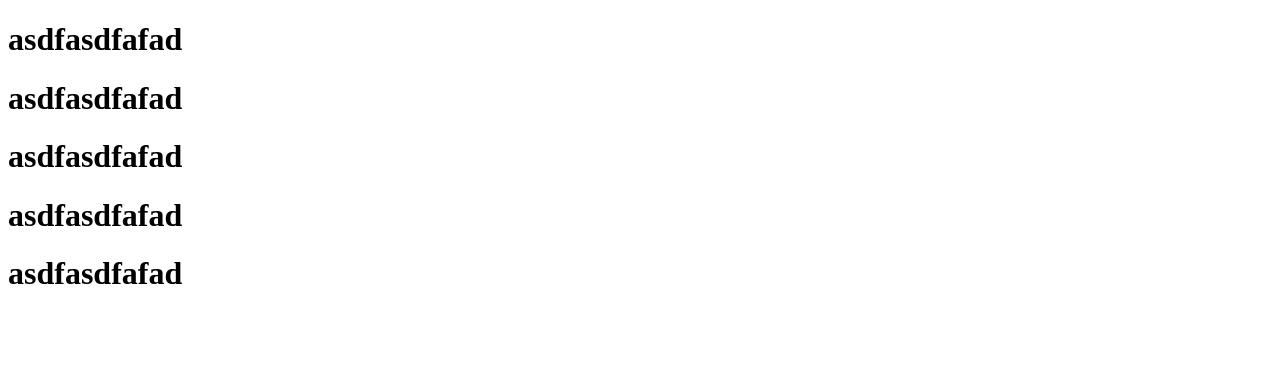
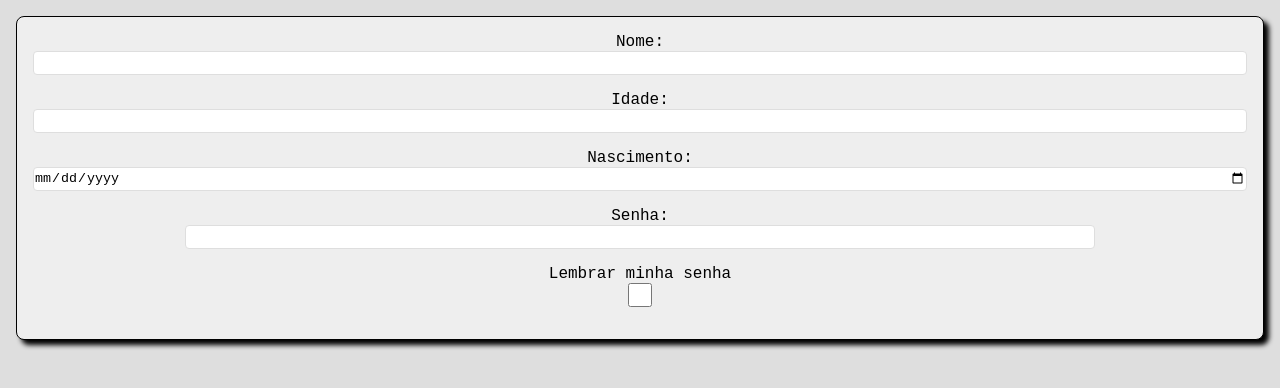
Before and after one commit to tiagolimar/aula-rep-fs18, a plain HTML site: page index.html in a window 1280 px wide. Drawn offline with Linux system fonts and the light colour scheme.

Commit message:
estilizacao

```diff
--- a/index.html
+++ b/index.html
@@ -8,20 +8,20 @@
 </head>
 <body>
     <form action="">
-        <h1>asdfasdfafad</h1>
+        <label for="nome">Nome:</label>
+        <input id="nome" name="nome" type="text">
+
+        <label for="idade">Idade:</label>
+        <input id="idade" name="idade" type="number">
+
+        <label for="nascimento">Nascimento:</label>
+        <input id="nascimento" name="nascimento" type="date">
+
+        <label for="senha">Senha:</label>
+        <input id="senha" name="senha" type="passaword">
+
+        <label for="lembrar">Lembrar minha senha</label>
+        <input type="checkbox" name="lembrar" id="lembrar">
     </form>
-    <form action="">
-        <h1>asdfasdfafad</h1>
-    </form>
-    <form action="">
-        <h1>asdfasdfafad</h1>
-    </form>
-    <form action="">
-        <h1>asdfasdfafad</h1>
-    </form>
-    <form action="">
-        <h1>asdfasdfafad</h1>
-    </form>
-
 </body>
 </html>
--- a/style.css
+++ b/style.css
@@ -0,0 +1,35 @@
+*{
+    margin: 0;
+    padding: 0;
+    box-sizing: border-box;
+}
+
+body{
+    font-family: 'Courier New', Courier, monospace;
+    background-color: #dedede;
+}
+
+form{
+    background-color: #eeeeee;
+    border: 1px solid black;
+    border-radius: 8px;
+    display: flex;
+    flex-direction: column;
+    align-items: center;
+    padding: 16px;
+    margin: 16px;
+
+    box-shadow: 5px 5px 5px #000000;
+}
+
+input {
+    margin-bottom: 16px;
+    height: 24px;
+    border: 1px solid #dedede;
+    border-radius: 4px;
+    width: 100%;
+}
+
+#senha{
+    width: 75%;
+}
```
